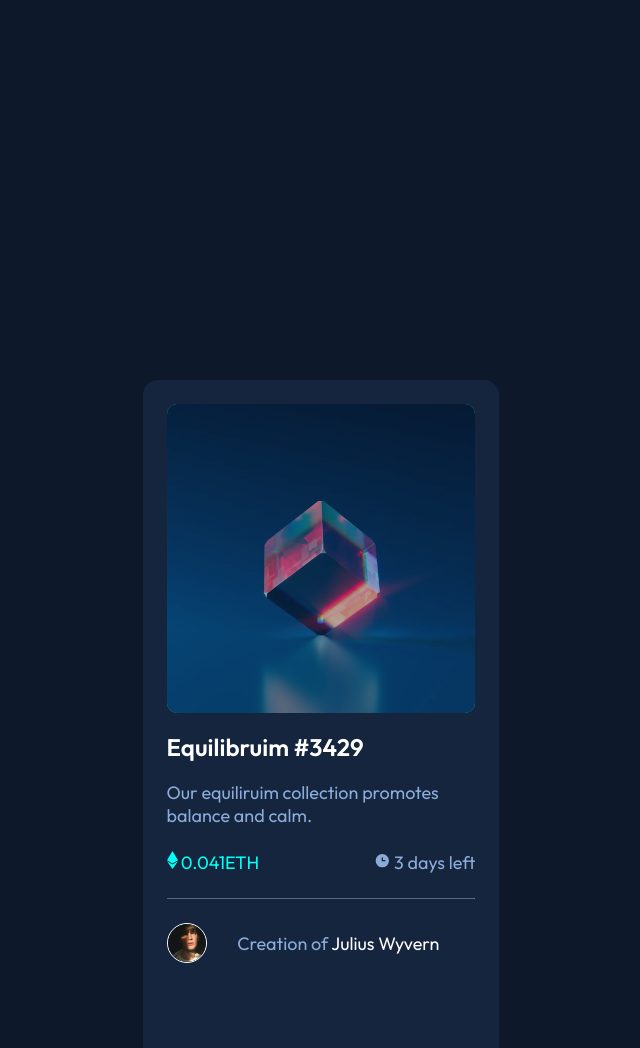
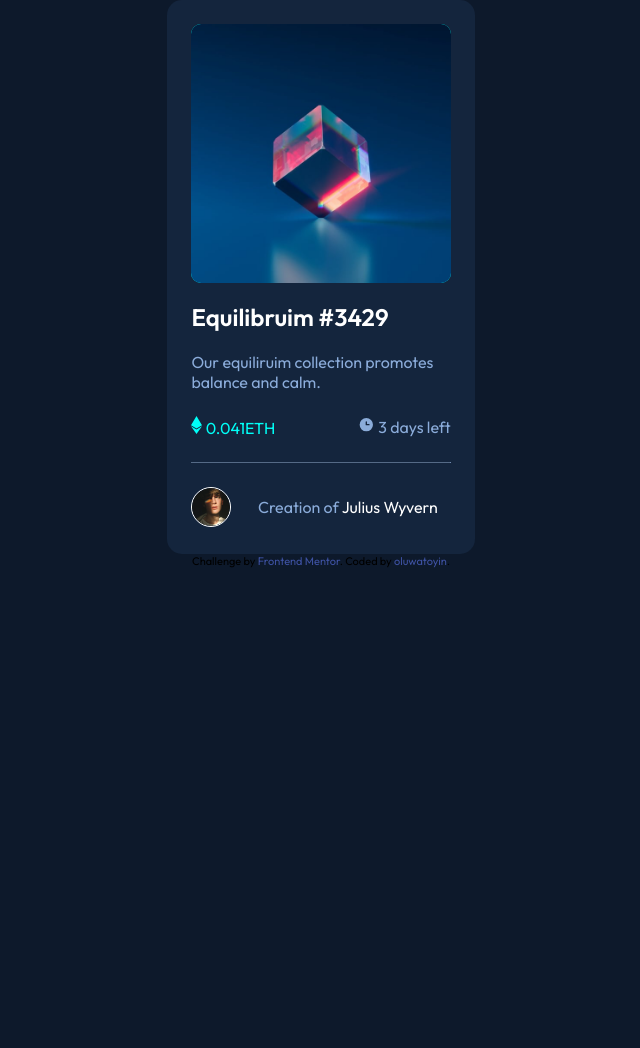
Before and after one commit to CodinBabe/NFT-Recreate, a plain HTML site: page index.html in a window 1536 px wide. Shown: the top 1048 px of the page, without its empty margins (447-1087 px from the left). After the commit the page ends 800 px from the top, so only its background shows below. Drawn offline with Linux system fonts and the light colour scheme.

Commit message:
Update style.css

```diff
--- a/css/style.css
+++ b/css/style.css
@@ -1,11 +1,13 @@
-* {
+*,
+*::before,
+*::after {
   margin: 0;
   padding: 0;
   box-sizing: border-box;
 }
 body {
+  font-family: "Outfit", sans-serif;
   background-color: hsl(217, 54%, 11%);
-  font-family: "Outfit", sans-serif;
 }
 img {
   max-width: 100%;
@@ -30,8 +32,9 @@ p {
   color: hsl(215, 51%, 70%);
   font-size: 1.5ch;
 }
-section {
-  padding: 100px 0;
+.main {
+  margin: 6em auto;
+  width: 100%;
 }
 ul {
   list-style: none;
@@ -46,14 +49,12 @@ li {
   background-color: hsl(216, 50%, 16%);
   border-radius: 15px;
   width: 85%;
-  min-height: 85vh;
   max-width: 600px;
   margin: 0 auto;
   padding: 1.5em;
 }
 .image-container {
   background: hsl(178, 100%, 50%);
-  opacity: 0.7;
   border-radius: 10px;
   position: relative;
 }
@@ -108,16 +109,17 @@ li {
 }
 
 @media (min-width: 1440px) {
-  section {
-    padding: 380px;
-  }
   .container {
-    width: 46%;
+    width: 20%;
+    padding-bottom: 0.2em;
   }
   p {
-    font-size: 1.125rem;
+    font-size: 1rem;
   }
   .flex {
     margin: 1.5em 0;
   }
+  .avatar-id {
+    margin-right: 0.8em;
+  }
 }
```
